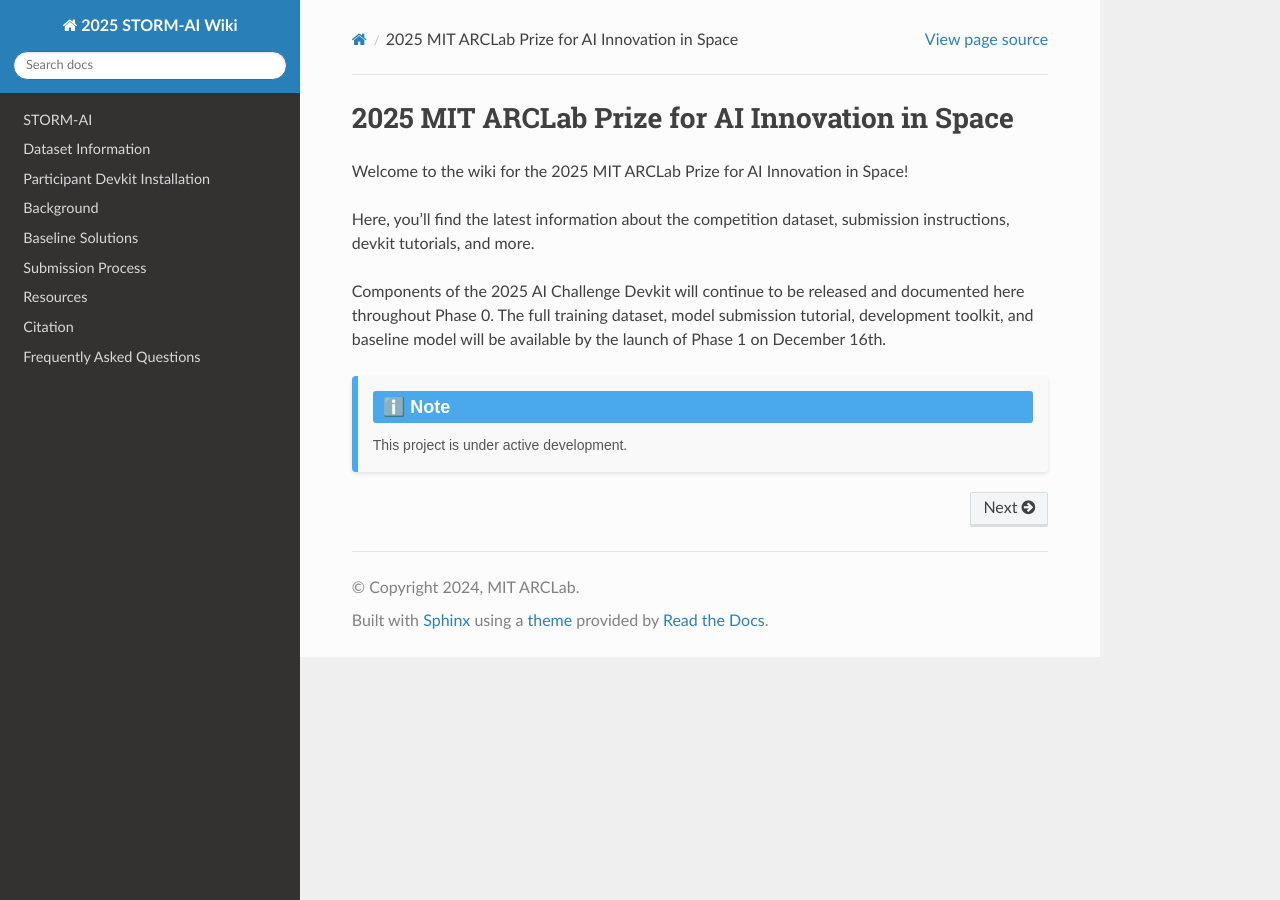
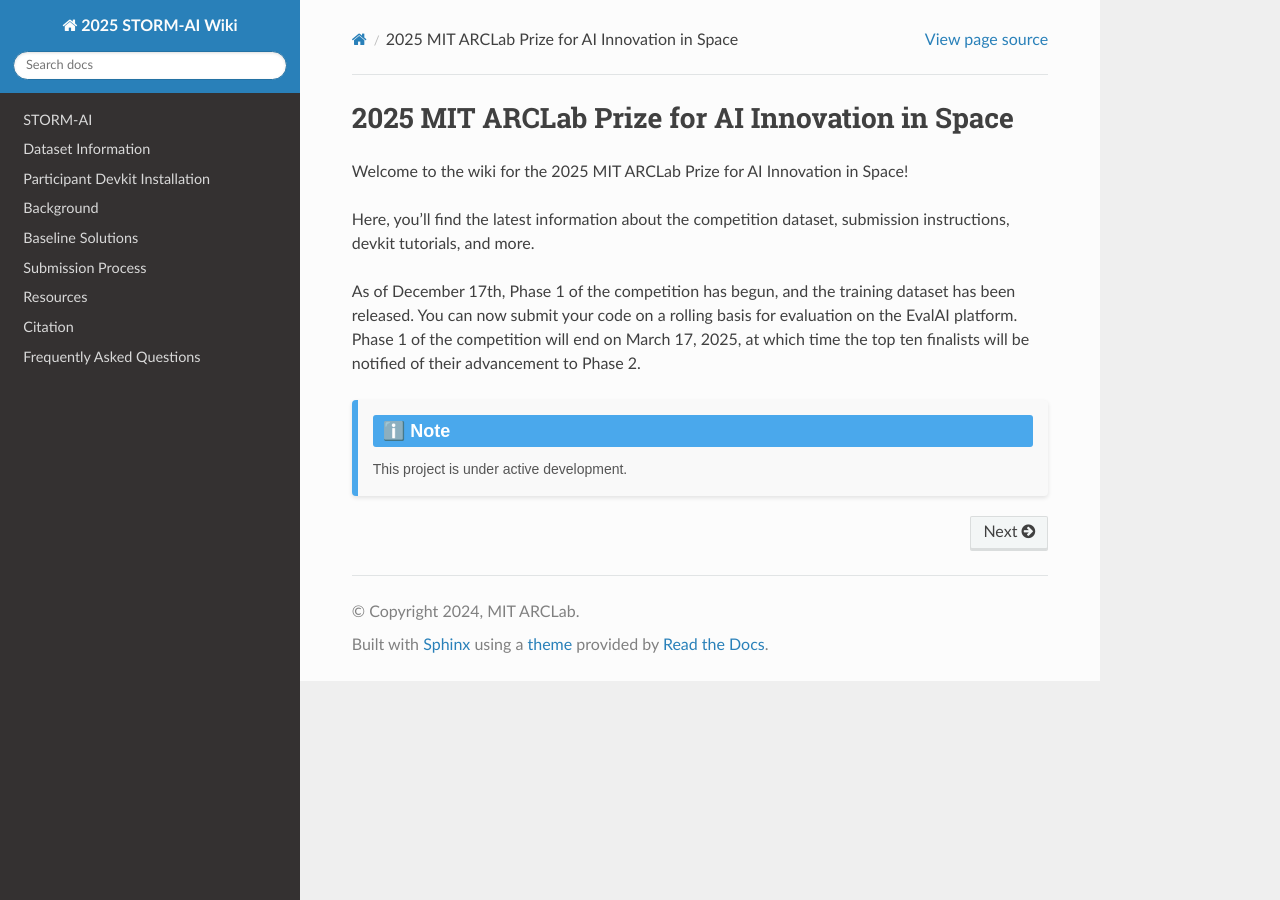
Before and after one commit to olgupila/STORM-AI-devkit-2025, a Sphinx documentation site: the page built from docs/index.rst, in a window 1280 px wide. Built offline with Sphinx 7.4.7 and the Read the Docs theme 3.1.0, drawn with Linux system fonts in a browser that asks for light colours; pages that are not in the unit, such as notebooks, are missing from menus.

Commit message:
Phase 1 update - index.rst

```diff
--- a/docs/index.rst
+++ b/docs/index.rst
@@ -3,9 +3,9 @@
 
 Welcome to the wiki for the 2025 MIT ARCLab Prize for AI Innovation in Space!
 
-Here, you'll find the latest information about the competition dataset, submission instructions, devkit tutorials, and more.
+Here, you’ll find the latest information about the competition dataset, submission instructions, devkit tutorials, and more.
 
-Components of the 2025 AI Challenge Devkit will continue to be released and documented here throughout Phase 0. The full training dataset, model submission tutorial, development toolkit, and baseline model will be available by the launch of Phase 1 on December 16th.
+As of December 17th, Phase 1 of the competition has begun, and the training dataset has been released. You can now submit your code on a rolling basis for evaluation on the EvalAI platform. Phase 1 of the competition will end on March 17, 2025, at which time the top ten finalists will be notified of their advancement to Phase 2.
 
 
 .. raw:: html
```
